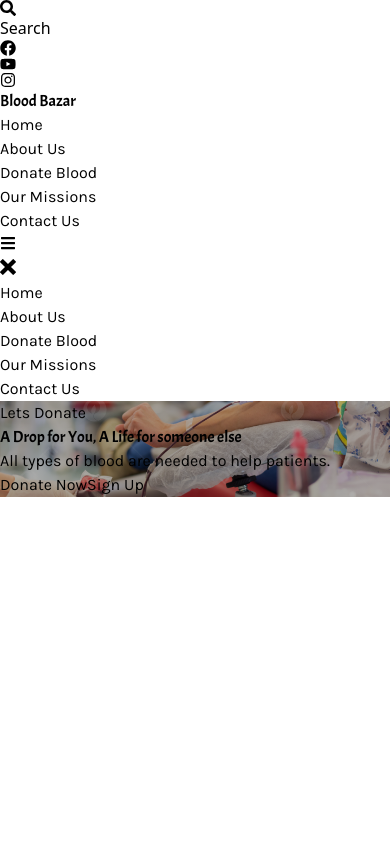
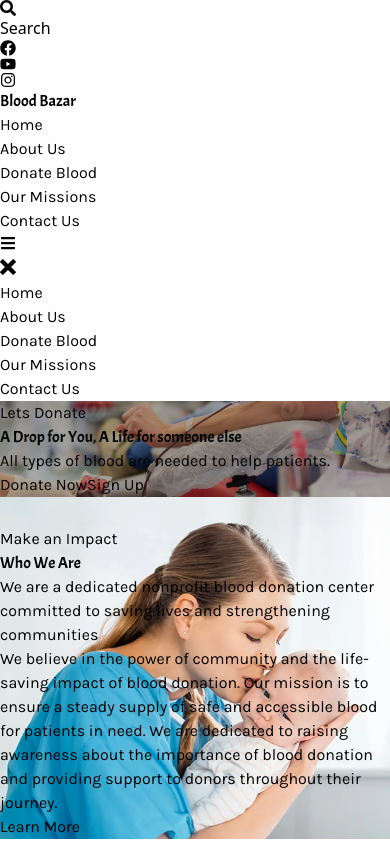
Before and after one commit to abuhosain/blood-bazar, a Next.js app: page / in a window 390 px wide. Built offline with nearby package versions, Linux system fonts and the light colour scheme.

Commit message:
fixed mobile menu sticky when scrolling and added about section on home page

```diff
--- a/src/app/(main)/page.tsx
+++ b/src/app/(main)/page.tsx
@@ -1,9 +1,11 @@
+import About from "@/components/Home/About/About";
 import Banner from "@/components/Home/Banner/Banner";
 
 export default function Home() {
   return (
-    <div>
+    <div className="space-y-[150px]">
       <Banner />
+      <About />
     </div>
   );
 }
--- /dev/null
+++ b/src/components/Home/About/About.tsx
@@ -0,0 +1,49 @@
+import font from "@/utils/fonts";
+import "./about.css";
+import Button from "@/components/common/Button";
+import Link from "next/link";
+
+export default function About() {
+  return (
+    <div
+      className={`${font.karla.className} about-bg h-[600px] flex items-center`}
+    >
+      <div className="container mx-auto flex justify-end">
+        <div className="text-left w-[46%]">
+          <span className="text-xl text-[#ff6363] font-semibold">
+            Make an Impact
+          </span>
+
+          <div>
+            <h2 className={`${font.acme.className} text-6xl mt-3`}>
+              Who We Are
+            </h2>
+            <div className="w-24 h-2 bg-[#ff6363] rounded-lg ml-1"></div>
+          </div>
+
+          <div className="my-10">
+            <p className="text-xl font-bold">
+              We are a dedicated nonprofit blood donation center committed to
+              saving lives and strengthening communities
+            </p>
+            <p className="mt-3">
+              We believe in the power of community and the life-saving impact of
+              blood donation. Our mission is to ensure a steady supply of safe
+              and accessible blood for patients in need. We are dedicated to
+              raising awareness about the importance of blood donation and
+              providing support to donors throughout their journey.
+            </p>
+          </div>
+
+          <Link href={"/"}>
+            <Button
+              text="Learn More"
+              btn_primary={true}
+              styles="hover:text-black hover:border-black"
+            />
+          </Link>
+        </div>
+      </div>
+    </div>
+  );
+}
--- /dev/null
+++ b/src/components/Home/About/about.css
@@ -0,0 +1,14 @@
+.about-bg {
+  background: url("../../../../public/about.png");
+  background-repeat: no-repeat;
+  background-size: contain;
+  background-position: left;
+}
+
+@media screen and (max-width: 425px) {
+  .about-bg {
+    padding-top: 30px;
+    background-size: cover;
+    background-position: center;
+  }
+}
--- a/src/components/Home/Banner/Banner.tsx
+++ b/src/components/Home/Banner/Banner.tsx
@@ -24,10 +24,10 @@ export default function Banner() {
 
           <div className="mt-10 flex gap-5 items-center">
             <Link href={"/"}>
-              <Button text="Donate Now" btn_primary={true} />
+              <Button text="Donate Now" btn_primary={true} styles="" />
             </Link>
             <Link href={"/"}>
-              <Button text="Sign Up" btn_primary={false} />
+              <Button text="Sign Up" btn_primary={false} styles="" />
             </Link>
           </div>
         </div>
--- a/src/components/Menu/Menu.tsx
+++ b/src/components/Menu/Menu.tsx
@@ -52,7 +52,7 @@ export default function Menu() {
           <FaBars />
         </button>
         <div
-          className={`absolute -top-[70px] right-0 w-2/3 md:w-1/3 min-h-screen bg-[#ff9494] ${
+          className={`fixed top-0 right-0 w-2/3 md:w-1/3 min-h-screen bg-[#ff9494] ${
             show ? "" : "hidden"
           } lg:hidden`}
         >
--- a/src/components/common/Button.tsx
+++ b/src/components/common/Button.tsx
@@ -1,14 +1,15 @@
 export default function Button({
   text,
   btn_primary,
-}: Readonly<{ text: string; btn_primary: boolean }>) {
+  styles,
+}: Readonly<{ text: string; btn_primary: boolean; styles: string }>) {
   return (
     <button
       className={`${
         btn_primary
           ? "bg-[#ff6969] text-white px-6 py-3 text-xl md:text-2xl rounded-lg border border-[#ff6969] hover:border-white hover:bg-transparent transition-all duration-300"
           : "text-white px-6 py-3 text-xl md:text-2xl rounded-lg border hover:border-white transition-all duration-300 hover:bg-[#ff6363]"
-      }`}
+      } ${styles}`}
     >
       {text}
     </button>
```
Also changed, not shown: public/about.png (added).
